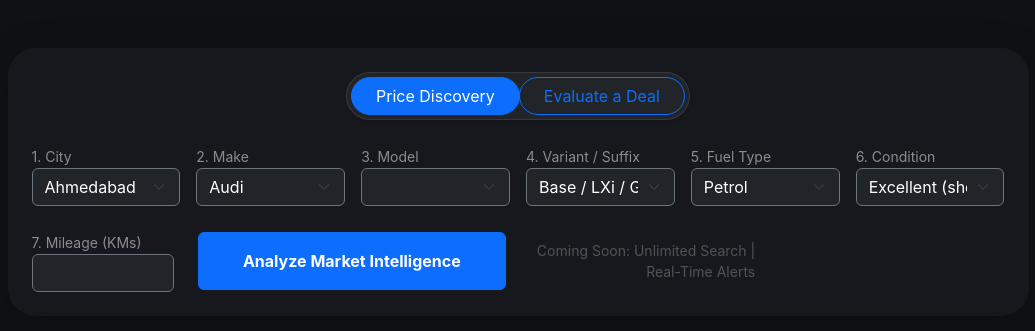
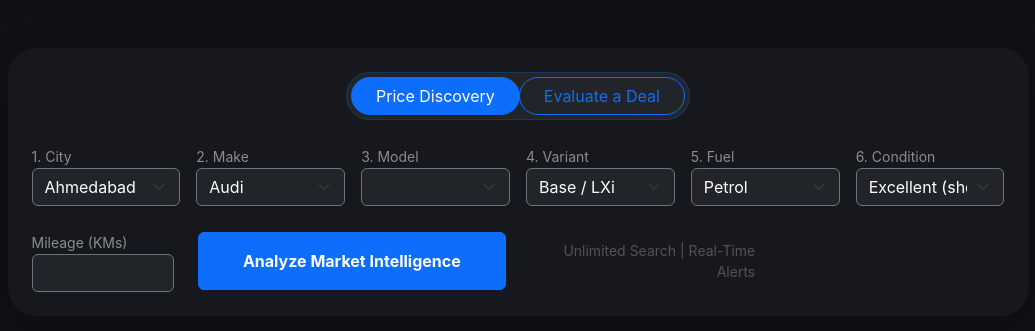
Before and after one commit to autoknowmus-web/autoknowmus, a Flask app: page /buyer in a window 1280 px wide. Shown: the part 69-400 px from the top of the page, without its empty margins (122-1157 px from the left). Run offline with Flask 3, Linux system fonts and the light colour scheme; lists and menus that the app fills with data are empty.

Commit message:
Update buyer.html

```diff
--- a/templates/buyer.html
+++ b/templates/buyer.html
@@ -2,9 +2,9 @@
 {% block content %}
 <div class="row justify-content-center">
     <div class="col-md-11">
-        <div class="card p-4 border-0 shadow-lg" style="background: #16181d; border-radius: 28px;">
+        <div class="card p-4 border-0 shadow-lg" style="background: #16181d; border-radius: 28px; border-top: 4px solid #4e54ff;">
             <div class="d-flex justify-content-center mb-4">
-                <div class="btn-group p-1 bg-dark rounded-pill border border-secondary border-opacity-25 shadow-sm">
+                <div class="btn-group p-1 bg-dark rounded-pill border border-primary border-opacity-25">
                     <input type="radio" class="btn-check" name="sm_toggle" id="disc" checked onclick="setMode(false)">
                     <label class="btn btn-outline-primary rounded-pill px-4" for="disc">Price Discovery</label>
                     <input type="radio" class="btn-check" name="sm_toggle" id="eval" onclick="setMode(true)">
@@ -15,73 +15,45 @@
             <form action="/buyer_dashboard" method="POST">
                 <input type="hidden" name="search_mode" id="mode_hidden" value="discovery">
                 <div class="row g-3 text-start">
-                    <div class="col-md-2">
-                        <label class="text-white-50 small">1. City</label>
-                        <select class="form-select bg-dark text-white border-secondary" name="city">
-                            {% for city in cities %}<option>{{ city }}</option>{% endfor %}
-                        </select>
+                    <div class="col-md-2"><label class="text-white-50 small">1. City</label>
+                        <select class="form-select bg-dark text-white border-secondary" name="city">{% for city in cities %}<option>{{ city }}</option>{% endfor %}</select>
                     </div>
-                    <div class="col-md-2">
-                        <label class="text-white-50 small">2. Make</label>
-                        <select class="form-select bg-dark text-white border-secondary" name="make" id="brand" onchange="updateModels()">
-                            {% for brand in brands %}<option>{{ brand }}</option>{% endfor %}
-                        </select>
+                    <div class="col-md-2"><label class="text-white-50 small">2. Make</label>
+                        <select class="form-select bg-dark text-white border-secondary" name="make" id="brand" onchange="updateModels()">{% for brand in brands %}<option>{{ brand }}</option>{% endfor %}</select>
                     </div>
-                    <div class="col-md-2">
-                        <label class="text-white-50 small">3. Model</label>
+                    <div class="col-md-2"><label class="text-white-50 small">3. Model</label>
                         <select class="form-select bg-dark text-white border-secondary" id="model" name="model"></select>
                     </div>
-                    <div class="col-md-2">
-                        <label class="text-white-50 small">4. Variant / Suffix</label>
-                        <select class="form-select bg-dark text-white border-secondary">
-                            <option>Base / LXi / GX</option><option>Mid / VXi / VX</option><option>Top / ZXi / ZX</option>
-                        </select>
+                    <div class="col-md-2"><label class="text-white-50 small">4. Variant</label>
+                        <select class="form-select bg-dark text-white border-secondary"><option>Base / LXi</option><option>Mid / VXi</option><option>Top / ZXi</option></select>
                     </div>
-                    <div class="col-md-2">
-                        <label class="text-white-50 small">5. Fuel Type</label>
-                        <select class="form-select bg-dark text-white border-secondary">
-                            <option>Petrol</option><option>Diesel</option><option>CNG</option><option>EV</option><option>PHEV</option>
-                        </select>
+                    <div class="col-md-2"><label class="text-white-50 small">5. Fuel</label>
+                        <select class="form-select bg-dark text-white border-secondary"><option>Petrol</option><option>Diesel</option><option>CNG</option><option>EV</option></select>
                     </div>
-                    <div class="col-md-2">
-                        <label class="text-white-50 small">6. Condition</label>
-                        <select class="form-select bg-dark text-white border-secondary" name="condition">
-                            {% for cond in conditions %}<option>{{ cond }}</option>{% endfor %}
-                        </select>
+                    <div class="col-md-2"><label class="text-white-50 small">6. Condition</label>
+                        <select class="form-select bg-dark text-white border-secondary" name="condition">{% for cond in conditions %}<option>{{ cond }}</option>{% endfor %}</select>
                     </div>
                 </div>
                 <div class="row mt-4 align-items-center">
                     <div class="col-md-2">
-                        <label class="text-white-50 small">7. Mileage (KMs)</label>
+                        <label class="text-white-50 small">Mileage (KMs)</label>
                         <input type="number" class="form-control bg-dark text-white border-secondary">
                     </div>
                     <div class="col-md-3" id="askingBox" style="display:none;">
-                        <label class="text-warning small fw-bold">8. Asking Price (₹)</label>
+                        <label class="text-warning small fw-bold">Asking Price (₹)</label>
                         <input type="number" name="asking_price" class="form-control bg-dark text-white border-warning">
                     </div>
-                    <div class="col-md-4">
-                        <button type="submit" class="btn btn-primary w-100 py-3 fw-bold">Analyze Market Intelligence</button>
-                    </div>
-                    <div class="col-md-3 opacity-50 text-end small text-white-50">
-                        Coming Soon: Unlimited Search | Real-Time Alerts
-                    </div>
+                    <div class="col-md-4"><button type="submit" class="btn btn-primary w-100 py-3 fw-bold">Analyze Market Intelligence</button></div>
+                    <div class="col-md-3 opacity-50 text-end small text-white-50">Unlimited Search | Real-Time Alerts</div>
                 </div>
             </form>
         </div>
     </div>
 </div>
 <script>
-function setMode(isEval) {
-    document.getElementById('askingBox').style.display = isEval ? 'block' : 'none';
-    document.getElementById('mode_hidden').value = isEval ? 'evaluation' : 'discovery';
-}
-const models = {"Toyota":["Fortuner","Innova Crysta","Glanza"],"Maruti Suzuki":["Swift","Brezza","Baleno"],"Hyundai":["Creta","Verna"]};
-function updateModels() {
-    const b = document.getElementById('brand').value;
-    const m = document.getElementById('model');
-    m.innerHTML = '';
-    (models[b] || []).forEach(x => m.add(new Option(x, x)));
-}
+function setMode(isEval) { document.getElementById('askingBox').style.display = isEval ? 'block' : 'none'; document.getElementById('mode_hidden').value = isEval ? 'evaluation' : 'discovery'; }
+const models = {"Toyota":["Fortuner","Innova"],"Maruti Suzuki":["Swift","Brezza"]};
+function updateModels() { const b = document.getElementById('brand').value; const m = document.getElementById('model'); m.innerHTML = ''; (models[b] || []).forEach(x => m.add(new Option(x, x))); }
 updateModels();
 </script>
 {% endblock %}
```
